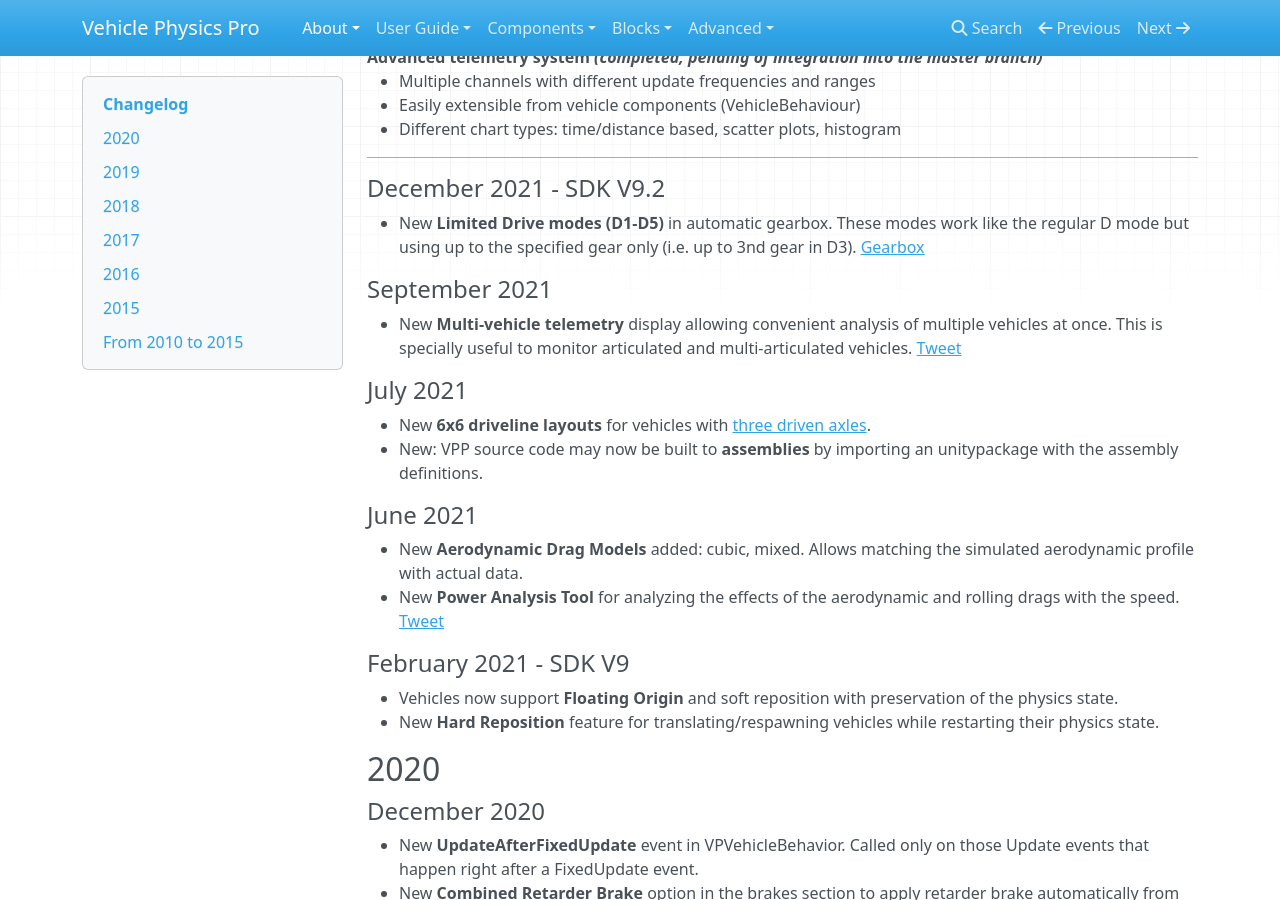
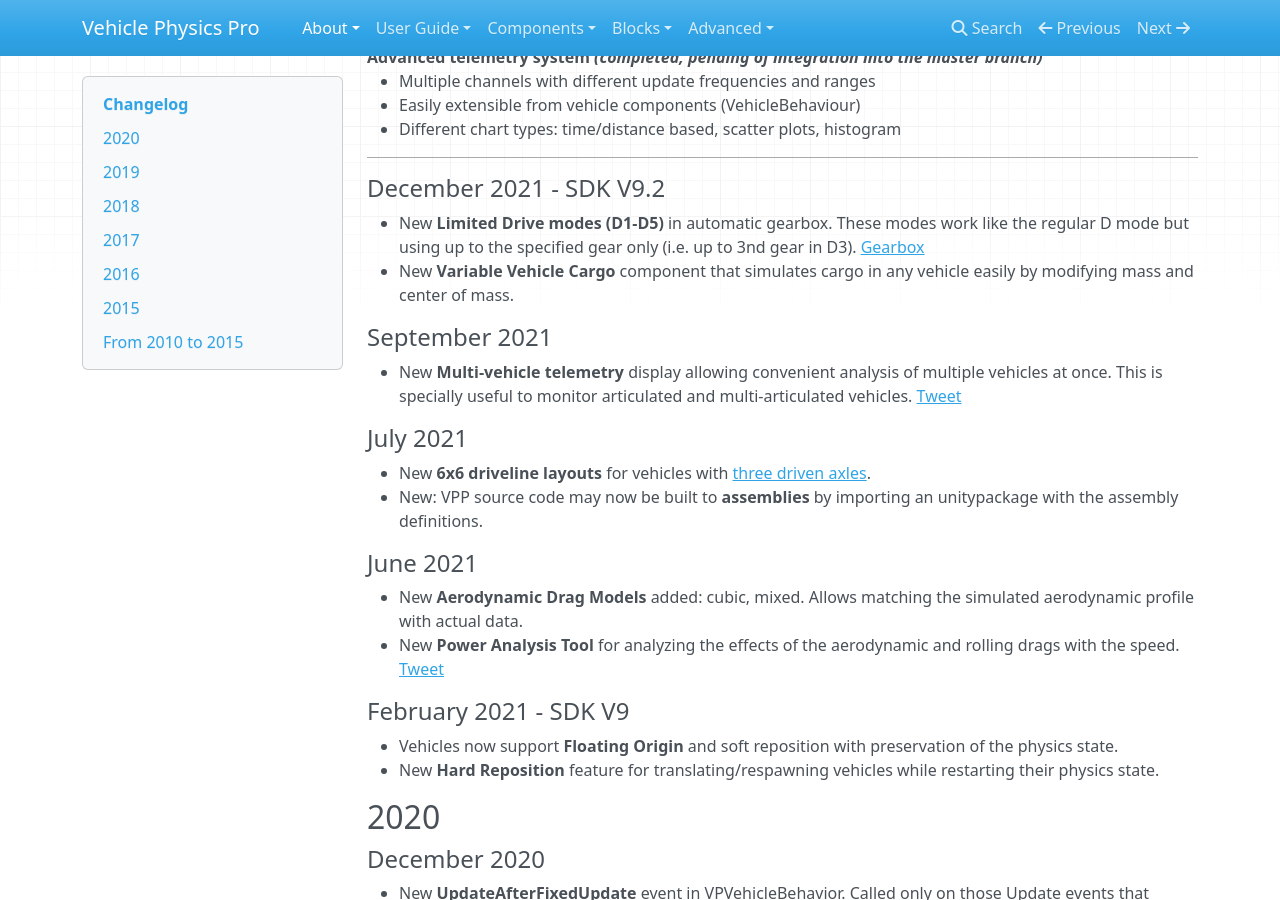
Before and after one commit to EdyJ/vehicle-physics-docs, an MkDocs documentation site: the page built from docs/about/changelog.md, in a window 1280 px wide and 900 px high, scrolled down 1121 px. Built offline with MkDocs 1.6.1, drawn with Linux system fonts in a browser that asks for light colours; nearby versions of some CDN libraries; library files that are not in the unit come from our copies.

Commit message:
New Variable Vehicle Cargo component

```diff
--- a/docs/about/changelog.md
+++ b/docs/about/changelog.md
@@ -56,6 +56,8 @@
 
 - New **Limited Drive modes (D1-D5)** in automatic gearbox. These modes work like the regular D
 	mode but using up to the specified gear only (i.e. up to 3nd gear in D3). [Gearbox](/blocks/gearbox)
+- New **Variable Vehicle Cargo** component that simulates cargo in any vehicle easily by
+	modifying mass and center of mass.
 
 #### September 2021
 
```
